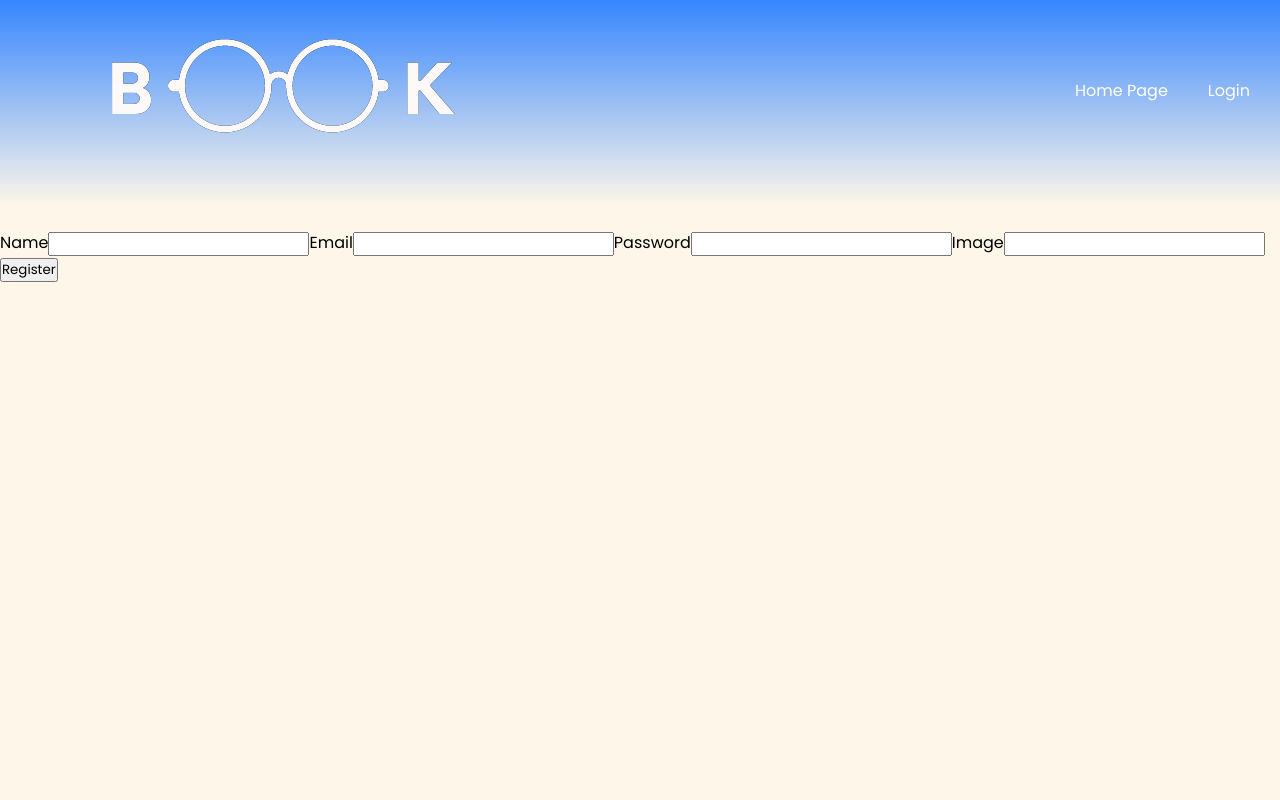
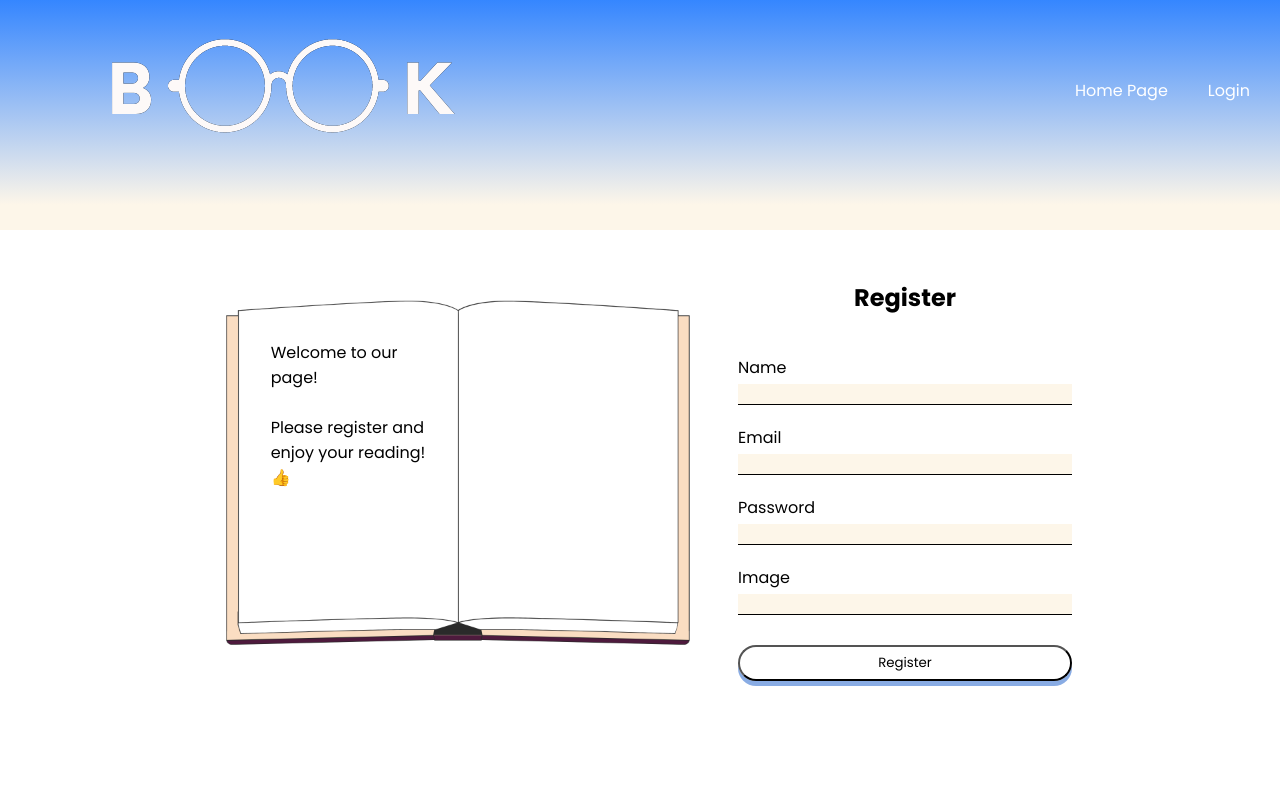
Before and after one commit to AnaCDSequeira/GroupProject-Books, a React app: page /register in a window 1280 px wide. Shown: the top 800 px of the page. Built offline with nearby package versions, Linux system fonts and the light colour scheme; the HTML template or start-up script is replaced by a standard one.

Commit message:
bug fixed logout page

```diff
--- a/src/components/footer.css
+++ b/src/components/footer.css
@@ -7,16 +7,9 @@
     font-family: "Poppins", sans-serif;
 }
 
-body {
-    background-color: #fdf6e9;
-    display: flex;
-    justify-content: flex-end;
-    align-items: flex-end;
-}
 
 .footer {
     position: relative;
-    width: 100vw;
     background: #3586ff;
     min-height: 50px;
     display: flex;
--- a/src/index2.html
+++ b/src/index2.html
@@ -16,6 +16,7 @@
       margin: 0;
       box-sizing: border-box;
       font-family: Roboto, sans-serif;
+      background-color: #fdf6e9;
     "
   >
     <div id="app"></div>
--- a/src/pages/LogOut/LogOutPage.jsx
+++ b/src/pages/LogOut/LogOutPage.jsx
@@ -2,48 +2,54 @@ import End from "../../assets/TheEnd.png";
 import Book from "../../assets/Book.png";
 import styled from "styled-components";
 
-const BookContainer = styled.div`
-  display: inline-block;
-  justify-content: center;
-  width: 100%;
-`;
-
-const ImageTheEnd = styled.img`
-  position: absolute;
-  top: 330px;
-  right: 680px;
-  width: 20%;
-`;
-
-const ImageBook = styled.img`
-  width: 30%;
-  margin-left: 650px;
-`;
-
-const LogOutTitle = styled.h3`
-  position: absolute;
-  left: 740px;
-  bottom: 540px;
-  text-align: center;
-`;
 
 function LogOutPage(props) {
   const { setLoggedIn } = props;
 
   setLoggedIn(false);
   localStorage.clear();
-  localStorage.clear();
+
+
+  const StyledDiv = styled.div`
+        display: flex;
+        justify-content: center;
+        align-items: center;
+        gap:30px;
+        min-height: 100vh;
+
+
+
+        divBook{
+            width:30%;
+            margin:0;
+            display:flex;
+            align-items:center;
+            justify-content: center;
+            position:relative;
+
+          p{
+            position: absolute;
+            left:60px;
+            top:120px;
+          }
+
+          #endImage{
+            position: absolute;
+            right:-70px;
+            width:80%;
+          }
+        }
+      `
 
   return (
     <>
-      <BookContainer>
-        <ImageTheEnd src={End} alt="TheEnd" />
-        <ImageBook src={Book} alt="Book" />
-        <LogOutTitle>
-          Came back any <br />
-          time soon! ❤️
-        </LogOutTitle>
-      </BookContainer>
+      <StyledDiv>
+          <divBook>
+            <img src={Book} alt={"book image"} style={{width:"100%"}}></img>
+            <img id="endImage" src={End} alt={"end image"}></img>
+            <p>Come back any <br />time soon! ❤️</p>
+          </divBook>
+      </StyledDiv>
     </>
   );
 }
--- a/src/pages/Profile/ProfilePage.jsx
+++ b/src/pages/Profile/ProfilePage.jsx
@@ -276,7 +276,8 @@ const ProfilePage = (props) => {
         <>
             <StyledDiv>
                 <profileDataContainerDiv>
-                    <img src={user?.profile_picture} />
+                    <img src={user
+                        .profile_picture} />
                     <userDataContainerDiv>
                         <h2>My Profile</h2>
                         <form onSubmit={handleSubmitUser}>
--- a/src/pages/RegisterPage/Register.jsx
+++ b/src/pages/RegisterPage/Register.jsx
@@ -1,4 +1,6 @@
-import { Link } from "react-router-dom";
+import Book from "../../assets/Book.png"
+import styled from "styled-components"
+
 
 const Register = () => {
     function handleSubmit(e) {
@@ -37,9 +39,108 @@ const Register = () => {
         createUser();
     }
 
+
+    const StyledDiv = styled.div`
+        display: flex;
+        justify-content: center;
+        align-items: center;
+        gap:30px;
+
+        divBook{
+            width:500px;
+            margin:0;
+            display:flex;
+            flex-direction: column;
+            align-items:center;
+            justify-content: center;
+
+          p{
+            position: relative;
+            bottom: 390px;
+            left:-110px;
+          }
+        }
+
+        divForm{
+          display:flex;
+          flex-direction: column;
+          align-items:center;
+          justify-content: center;
+          margin-bottom:100px;
+
+        h2 {
+          margin: 20px 0;
+        }
+
+        form {
+            display: flex;
+            flex-direction: column;
+            align-items: center;
+            gap: 20px;
+            margin-bottom:60px;
+
+            label {
+                width: 100%;
+                input {
+                    width: 100%;
+                    border:none;
+                    border-bottom:1px solid;
+                    background: rgb(253, 246, 233);
+                }
+            }
+
+            button {
+                border-radius: 50%;
+                background: transparent;
+                outline: none;
+                color: rgb(0, 0, 0);
+                box-shadow: 0 5px #89ace4;
+                margin: 10px 0px;
+                padding: 6px;
+                border-radius: 30px;
+                width: 100%;
+                cursor: pointer;
+
+                &:hover {
+                    background: linear-gradient(
+                        -45deg,
+                        #ffffff,
+                        rgb(137, 172, 228),
+                        rgb(253, 246, 233)
+                    );
+                    animation: gradient 3s ease infinite;
+                    background-size: 400% 400%;
+                }
+                &:active {
+                    box-shadow: 0 3px #1a3562;
+                    transform: translateY(2px);
+                }
+                @keyframes gradient {
+                    0% {
+                        background-position: 0% 50%;
+                    }
+                    50% {
+                        background-position: 100% 50%;
+                    }
+                    100% {
+                        background-position: 0% 50%;
+                    }
+                }
+            }
+        }
+    }
+ `;
+
     return (
         <>
-            <form onSubmit={handleSubmit} style={{minHeight:"100vh"}}>
+        <StyledDiv>
+            <divBook>
+              <img src={Book} alt={"book image"} style={{width:"100%"}}></img>
+              <p>Welcome to our<br></br> page! <br></br> <br></br>Please register and <br></br> enjoy your reading!<br></br> 👍</p>
+            </divBook>
+            <divForm>
+            <form onSubmit={handleSubmit}>
+                <h2>Register</h2>
                 <label>
                     Name
                     <input type="text" name="userName" required></input>
@@ -58,8 +159,11 @@ const Register = () => {
                 </label>
                 <button type="submit">Register</button>
             </form>
+            </divForm>
+         </StyledDiv>
         </>
     );
+
 };
 
 export { Register };
```
